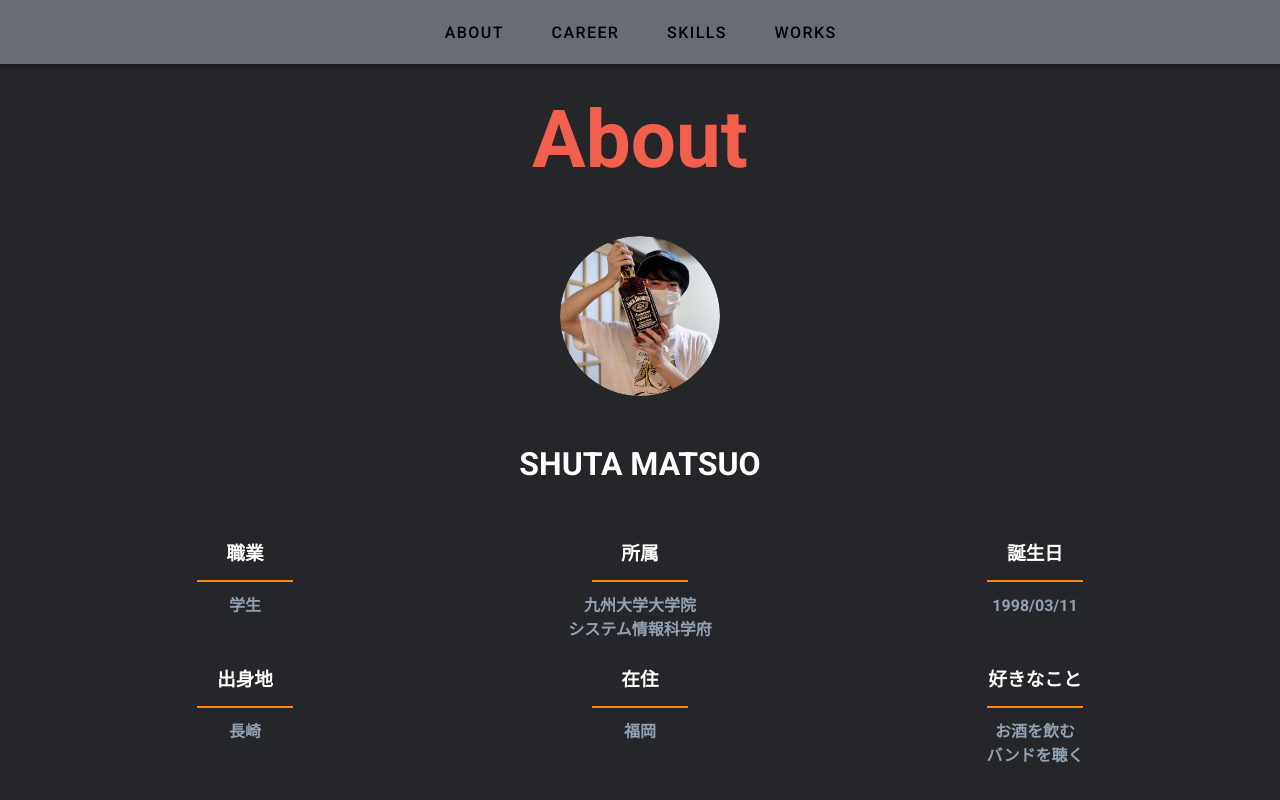
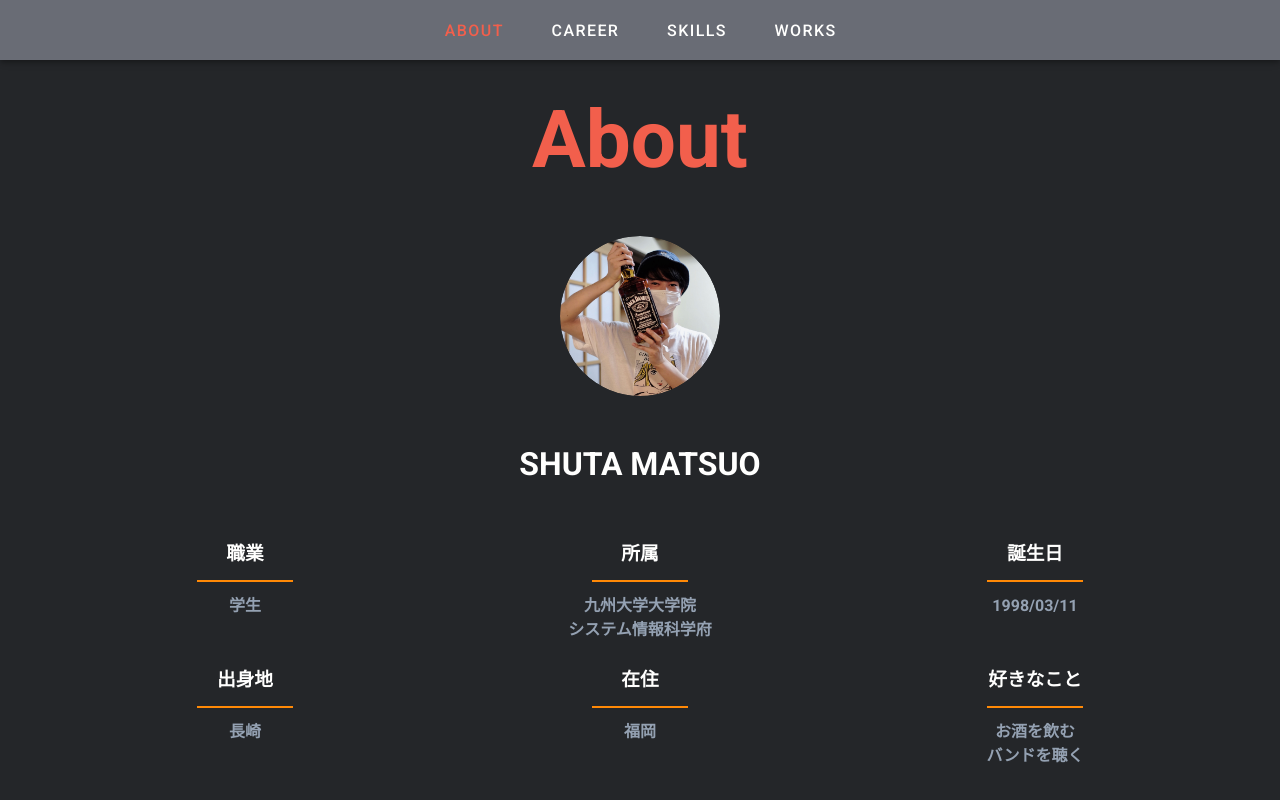
Before and after one commit to sssht03/Homepage, a Vue app: page / in a window 1280 px wide. Shown: the top 800 px of the page. Built offline with nearby package versions, Linux system fonts and the light colour scheme.

Commit message:
add select section color changer

```diff
--- a/src/components/Header.vue
+++ b/src/components/Header.vue
@@ -9,13 +9,19 @@
         v-for="(item, i) in contentsList"
         :key="i"
         :color="item.show ? '#fffffe' : '#000000'"
-        >{{ item.title }}</v-btn
-      >
+        ><a href="#" v-scroll-to="`#${item.title}`">
+          {{ item.title }}
+        </a>
+      </v-btn>
     </v-row>
   </v-app-bar>
 </template>
 
 <script>
+import Vue from "vue";
+import VueScrollTo from "vue-scrollto";
+Vue.use(VueScrollTo);
+
 export default {
   data() {
     return {
--- a/src/components/Main.vue
+++ b/src/components/Main.vue
@@ -1,24 +1,126 @@
 <template>
   <div>
-    <Header></Header>
-    <about></about>
-    <career></career>
-    <skill></skill>
-    <products></products>
+    <header>
+      <v-app-bar fixed color="rgba(114, 117, 126, 0.9)" height="60">
+        <v-container fluid>
+          <v-row align-content="center" justify="center">
+            <v-btn
+              text
+              :x-large="$vuetify.breakpoint.mdAndUp"
+              :small="$vuetify.breakpoint.smAndDown"
+              v-for="(item, i) in contentsList"
+              :key="i"
+              ><a
+                href="#"
+                id="btn-anker"
+                v-scroll-to="`#${item.title}`"
+                @click="sectionSelect(i)"
+              >
+                <div v-bind:class="{ selected: item.show }">
+                  {{ item.title }}
+                </div>
+              </a>
+            </v-btn>
+          </v-row>
+        </v-container>
+      </v-app-bar>
+    </header>
+    <about id="about"></about>
+    <career id="career"></career>
+    <skills id="skills"></skills>
+    <products id="works"></products>
     <Footer></Footer>
   </div>
 </template>
 
 <script>
+import Vue from "vue";
+import VueScrollTo from "vue-scrollto";
+Vue.use(VueScrollTo);
+
 import About from "./About.vue";
 import Career from "./Career.vue";
 import Footer from "./Footer.vue";
-import Header from "./Header.vue";
 import Products from "./Products.vue";
-import Skill from "./Skill.vue";
+import Skills from "./Skills.vue";
 
 export default {
   name: "Main",
-  components: { About, Career, Skill, Header, Products, Footer },
+  components: { About, Career, Skills, Products, Footer },
+  data() {
+    return {
+      scrollY: 0,
+      sectionOffsetTop: [],
+      contentsList: [
+        { title: "about", show: true },
+        { title: "career", show: false },
+        { title: "skills", show: false },
+        { title: "works", show: false },
+      ],
+    };
+  },
+  mounted() {
+    window.addEventListener("scroll", () => {
+      this.pushScrollY();
+      this.currentNavi();
+    });
+    window.addEventListener("resize", () => {
+      this.pushScrollY();
+      this.currentNavi();
+    });
+    this.pushElementOffsetTop();
+  },
+  methods: {
+    sectionSelect: function (index) {
+      for (var i = 0; i < this.contentsList.length; i++) {
+        if (i == index) {
+          this.contentsList[i].show = true;
+        } else this.contentsList[i].show = false;
+      }
+    },
+    currentNavi() {
+      if (
+        this.scrollY >= this.sectionOffsetTop[0] &&
+        this.scrollY < this.sectionOffsetTop[1]
+      ) {
+        this.sectionSelect(0);
+      } else if (
+        this.scrollY >= this.sectionOffsetTop[1] &&
+        this.scrollY < this.sectionOffsetTop[2]
+      ) {
+        this.sectionSelect(1);
+      } else if (
+        this.scrollY >= this.sectionOffsetTop[2] &&
+        this.scrollY < this.sectionOffsetTop[3]
+      ) {
+        this.sectionSelect(2);
+      } else if (this.scrollY >= this.sectionOffsetTop[3]) {
+        this.sectionSelect(3);
+      }
+    },
+    pushScrollY() {
+      this.scrollY = window.scrollY;
+    },
+    pushElementOffsetTop() {
+      const targets = ["about", "career", "skills", "works"];
+      targets.forEach((target) => {
+        const element = document.getElementById(target);
+        const offsetTop = Math.round(
+          window.scrollY + element.getBoundingClientRect().top - 60
+        );
+        this.sectionOffsetTop.push(offsetTop);
+      });
+    },
+  },
 };
 </script>
+
+<style>
+#btn-anker {
+  text-decoration: none;
+  color: #fffffe;
+}
+.selected {
+  color: #f25f4c;
+}
+</style>
--- a/src/main.js
+++ b/src/main.js
@@ -1,10 +1,10 @@
-import Vue from 'vue'
-import App from './App.vue'
-import vuetify from './plugins/vuetify';
+import Vue from "vue";
+import App from "./App.vue";
+import vuetify from "./plugins/vuetify";
 
-Vue.config.productionTip = false
+Vue.config.productionTip = false;
 
 new Vue({
   vuetify,
-  render: h => h(App)
-}).$mount('#app')
+  render: (h) => h(App),
+}).$mount("#app");
```
Also changed, not shown: src/components/Skills.vue (renamed from src/components/Skill.vue).
